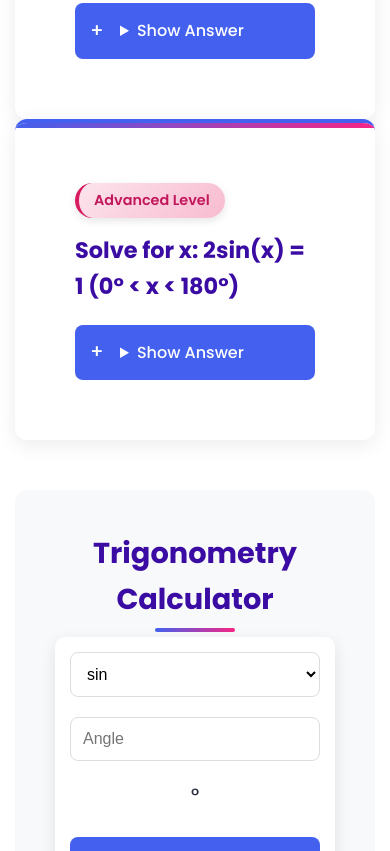
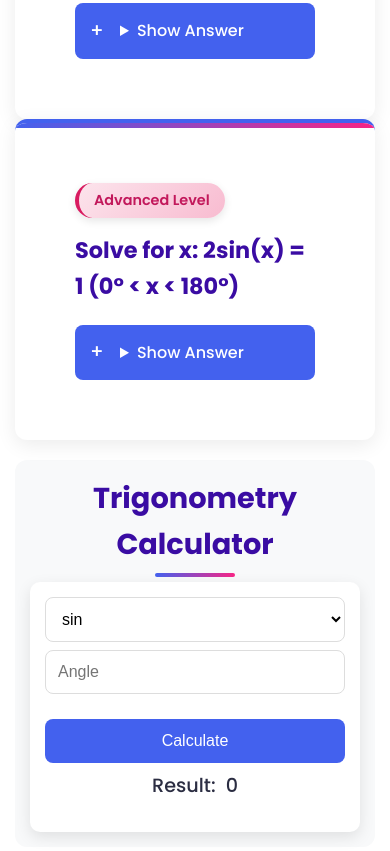
Before and after one commit to i0zfnr/trigoquest, a plain HTML site: page question.html in a window 390 px wide. Shown: the part 1149-2000 px from the top of the page. Drawn offline with nearby package versions, Linux system fonts and the light colour scheme.

Commit message:
Update style.css

```diff
--- a/style.css
+++ b/style.css
@@ -447,12 +447,12 @@ details[open] summary::before {
   transition: all 0.3s ease;
 }
 
-/* Calculator */
+/* Calculator Section */
 .calculator-section {
   background: var(--light-bg);
   border-radius: 12px;
-  padding: 40px;
-  margin: 50px 0;
+  padding: 20px;
+  margin: 30px 0;
   text-align: center;
 }
 
@@ -467,13 +467,15 @@ details[open] summary::before {
 
 .calculator-row {
   display: flex;
+  flex-wrap: wrap;
   align-items: center;
   margin-bottom: 15px;
   gap: 10px;
 }
 
 .calculator-select {
-  flex: 1;
+  flex: 1 1 120px;
+  min-width: 120px;
   padding: 12px;
   border: 1px solid #ddd;
   border-radius: 8px;
@@ -482,7 +484,8 @@ details[open] summary::before {
 }
 
 .calculator-input {
-  flex: 2;
+  flex: 2 1 180px;
+  min-width: 180px;
   padding: 12px;
   border: 1px solid #ddd;
   border-radius: 8px;
@@ -492,10 +495,11 @@ details[open] summary::before {
 .calculator-degree {
   font-size: 1.2rem;
   width: 30px;
+  text-align: center;
 }
 
 .calculator-button {
-  flex: 1;
+  flex: 1 1 100%;
   padding: 12px;
   background: var(--primary);
   color: white;
@@ -504,17 +508,66 @@ details[open] summary::before {
   font-size: 1rem;
   cursor: pointer;
   transition: all 0.3s;
+  min-height: 44px; /* Better touch target */
 }
 
 .calculator-button:hover {
   background: var(--primary-dark);
+  transform: translateY(-2px);
 }
 
 .calculator-result {
   font-size: 1.2rem;
   display: flex;
+  justify-content: center;
   align-items: center;
   gap: 10px;
+  width: 100%;
+}
+
+/* Mobile Responsiveness */
+@media (max-width: 768px) {
+  .calculator-section {
+    padding: 15px;
+    margin: 20px 0;
+  }
+
+  .calculator {
+    padding: 15px;
+  }
+
+  .calculator-row {
+    flex-direction: column;
+    align-items: stretch;
+    gap: 8px;
+  }
+
+  .calculator-select,
+  .calculator-input {
+    flex: 1 1 100%;
+    width: 100%;
+  }
+
+  .calculator-degree {
+    display: none; /* Hide degree symbol on mobile */
+  }
+
+  .calculator-button {
+    margin-top: 10px;
+  }
+}
+
+/* Dark Mode Support */
+body.dark-mode .calculator {
+  background: var(--dark-card);
+  color: var(--dark-text);
+}
+
+body.dark-mode .calculator-select,
+body.dark-mode .calculator-input {
+  background: #2d2d2d;
+  color: var(--dark-text);
+  border-color: #444;
 }
 
 /* Progress Tracker */
@@ -778,21 +831,6 @@ body.dark-mode .calculator-input {
 }
 
 @media (max-width: 768px) {
-  .calculator-row {
-    flex-direction: column;
-  }
-
-  .calculator-select, .calculator-input, .calculator-degree, .calculator-button {
-    width: 100%;
-    margin-bottom: 10px;
-  }
-
-  .calculator-degree {
-    width: auto;
-  }
-}
-
-@media (max-width: 768px) {
   body {
     padding-right: 0;
   }
```
